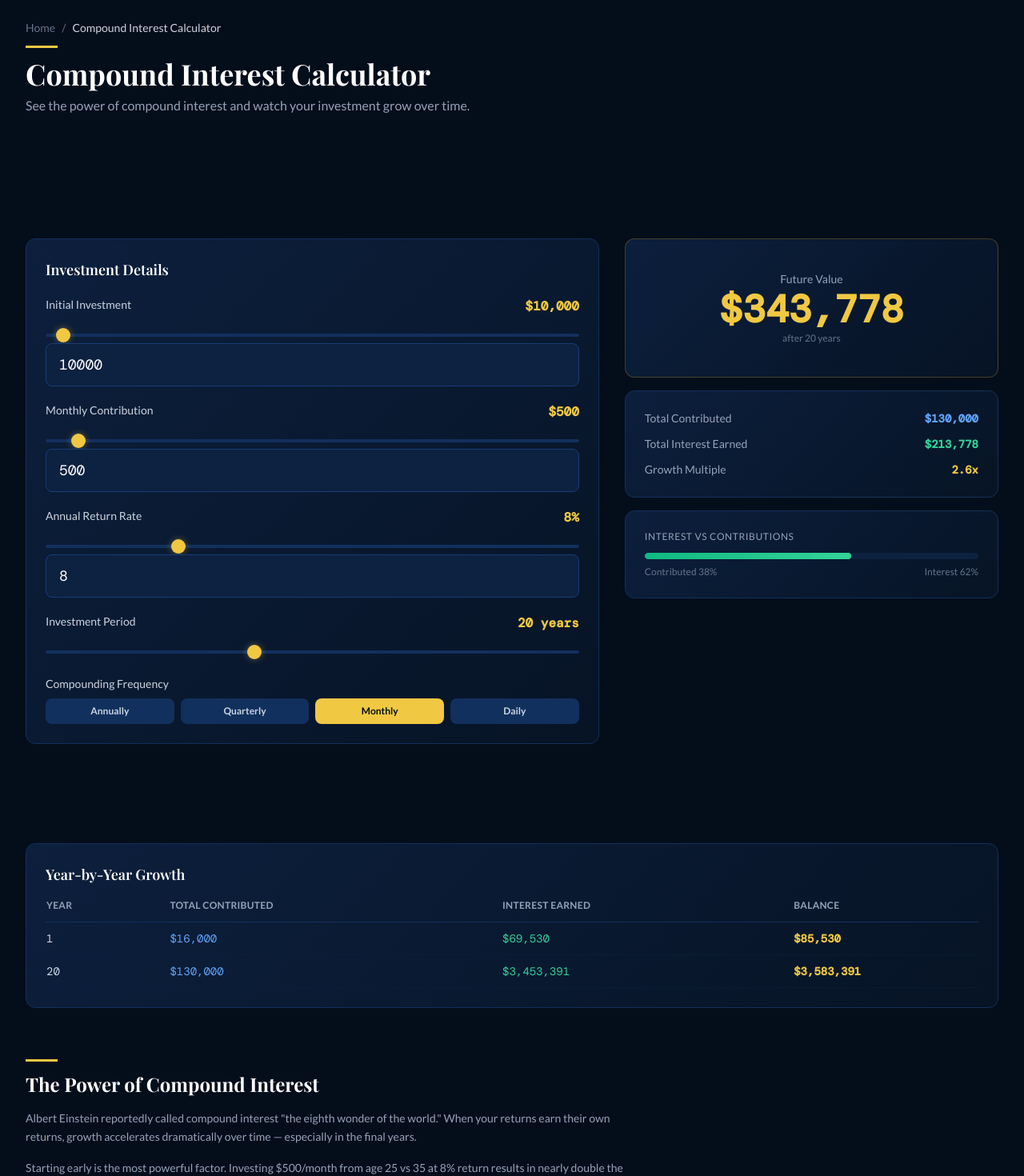
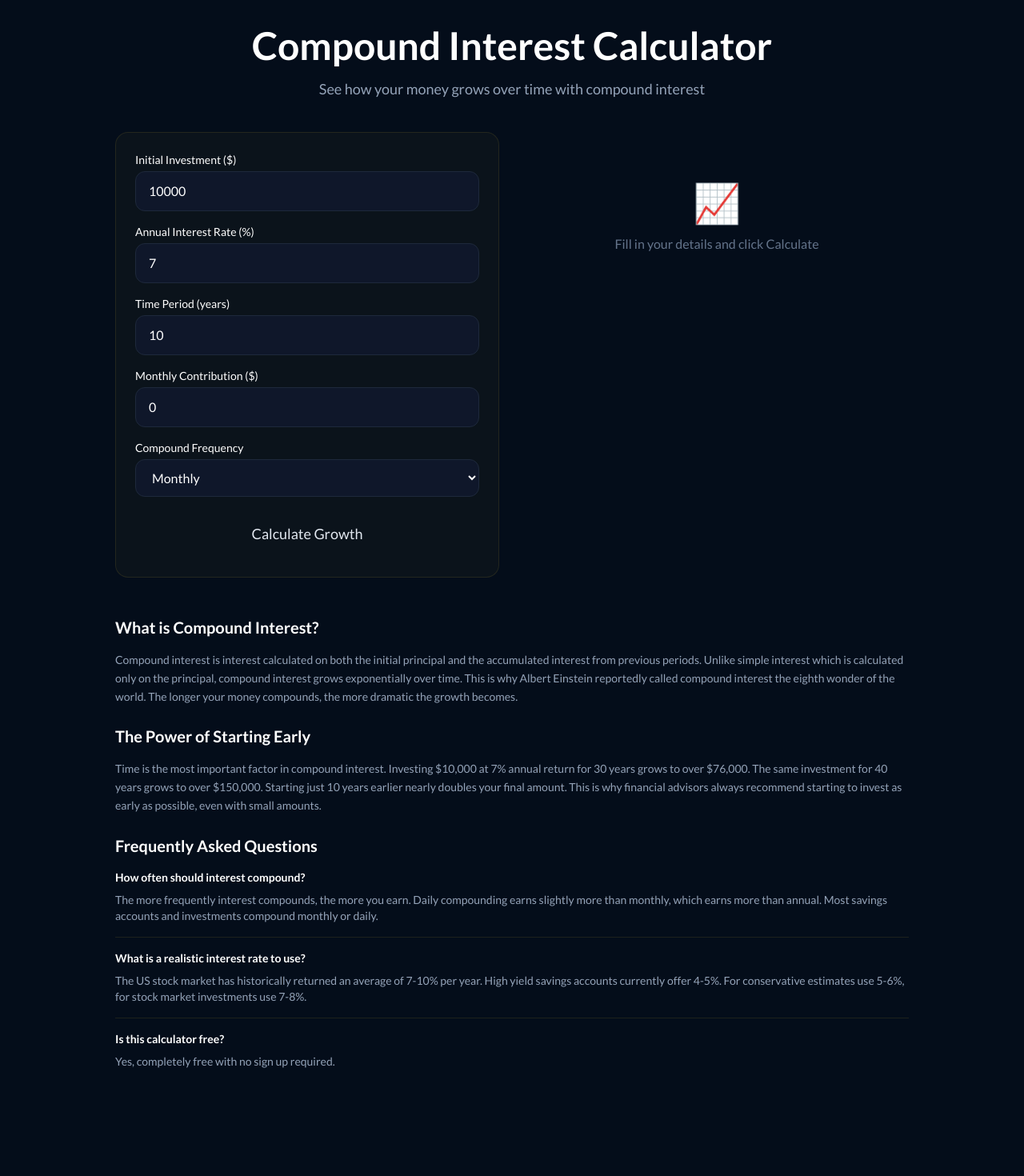
Before and after one commit to mumu15/finance-calc-pro, a Next.js app: page /compound-interest in a window 1280 px wide. Shown: the part 80-1550 px from the top of the page at 80% size. Built offline with nearby package versions, Linux system fonts and the light colour scheme; a web font is replaced by a local one.

Commit message:
Add content to compound interest page

```diff
--- a/app/compound-interest/page.js
+++ b/app/compound-interest/page.js
@@ -1,204 +1,126 @@
 'use client'
-import { useState, useMemo } from 'react'
+import { useState } from 'react'
 import Header from '../../components/Header'
 import Footer from '../../components/Footer'
-import { AdLeaderboard, AdRectangle, AdInArticle } from '../../components/AdUnit'
 
 export default function CompoundInterest() {
-  const [principal, setPrincipal] = useState(10000)
-  const [monthlyContrib, setMonthlyContrib] = useState(500)
-  const [rate, setRate] = useState(8)
-  const [years, setYears] = useState(20)
-  const [compFreq, setCompFreq] = useState(12)
+  const [form, setForm] = useState({ principal: 10000, rate: 7, years: 10, compound: 12, monthly: 0 })
+  const [result, setResult] = useState(null)
 
-  const results = useMemo(() => {
-    const n = compFreq
-    const r = rate / 100
-    const t = years
+  const update = (k, v) => setForm(f => ({ ...f, [k]: v }))
 
-    // Future value with regular contributions (compounding)
-    const fvPrincipal = principal * Math.pow(1 + r / n, n * t)
-    const fvContribs = monthlyContrib > 0
-      ? monthlyContrib * ((Math.pow(1 + r / n, n * t) - 1) / (r / n))
-      : 0
-    const totalValue = fvPrincipal + fvContribs
-    const totalContributed = principal + monthlyContrib * 12 * t
-    const totalInterest = totalValue - totalContributed
+  const calculate = () => {
+    const n = form.compound
+    const r = form.rate / 100
+    const t = form.years
+    const p = form.principal
+    const m = form.monthly
 
-    // Year by year
-    const yearData = []
-    let balance = principal
-    for (let y = 1; y <= t; y++) {
-      const prevBalance = balance
-      balance = balance * Math.pow(1 + r / n, n)
-      const yearContrib = monthlyContrib * 12
-      balance += yearContrib * ((Math.pow(1 + r / n, n) - 1) / (r / n))
-      yearData.push({ year: y, balance, contributed: principal + monthlyContrib * 12 * y, interest: balance - (principal + monthlyContrib * 12 * y) })
+    let amount = p * Math.pow(1 + r / n, n * t)
+    if (m > 0) {
+      amount += m * ((Math.pow(1 + r / n, n * t) - 1) / (r / n))
+    }
+    const totalContributions = p + (m * 12 * t)
+    const totalInterest = amount - totalContributions
+    setResult({ amount: amount.toFixed(2), totalContributions: totalContributions.toFixed(2), totalInterest: totalInterest.toFixed(2) })
   }
 
-    return { totalValue, totalContributed, totalInterest, yearData }
-  }, [principal, monthlyContrib, rate, years, compFreq])
-
-  const fmt = (n) => new Intl.NumberFormat('en-US', { style: 'currency', currency: 'USD', maximumFractionDigits: 0 }).format(n)
-  const fmtDec = (n) => new Intl.NumberFormat('en-US', { style: 'currency', currency: 'USD', maximumFractionDigits: 2 }).format(n)
-
-  const freqOptions = [
-    { value: 1, label: 'Annually' },
-    { value: 4, label: 'Quarterly' },
-    { value: 12, label: 'Monthly' },
-    { value: 365, label: 'Daily' },
-  ]
+  const fmt = (n) => Number(n).toLocaleString('en-US', { style: 'currency', currency: 'USD', maximumFractionDigits: 0 })
 
   return (
     <>
       <Header />
-      <main className="max-w-7xl mx-auto px-4 sm:px-6 lg:px-8 py-10">
-        <div className="mb-8">
-          <div className="flex items-center gap-2 text-slate-500 text-sm mb-3">
-            <a href="/" className="hover:text-gold-400">Home</a><span>/</span>
-            <span className="text-slate-300">Compound Interest Calculator</span>
-          </div>
-          <h1 className="font-display text-4xl font-bold text-white mb-2 gold-accent">Compound Interest Calculator</h1>
-          <p className="text-slate-400 max-w-2xl">See the power of compound interest and watch your investment grow over time.</p>
+      <main className="max-w-5xl mx-auto px-4 py-12">
+        <div className="text-center mb-10">
+          <h1 className="text-4xl md:text-5xl font-bold text-white mb-4">Compound Interest Calculator</h1>
+          <p className="text-slate-400 text-lg">See how your money grows over time with compound interest</p>
         </div>
 
-        <AdLeaderboard />
-
-        <div className="grid grid-cols-1 lg:grid-cols-5 gap-8 mt-8">
-          <div className="lg:col-span-3 space-y-6">
-            <div className="result-card">
-              <h2 className="font-display text-lg font-semibold text-white mb-5">Investment Details</h2>
-              <div className="space-y-5">
+        <div className="grid grid-cols-1 lg:grid-cols-2 gap-8">
+          <div className="space-y-4" style={{background:'rgba(240,200,66,0.03)', border:'1px solid rgba(240,200,66,0.1)', borderRadius:'16px', padding:'24px'}}>
+            {[
+              { label: 'Initial Investment ($)', key: 'principal' },
+              { label: 'Annual Interest Rate (%)', key: 'rate' },
+              { label: 'Time Period (years)', key: 'years' },
+              { label: 'Monthly Contribution ($)', key: 'monthly' },
+            ].map(field => (
+              <div key={field.key}>
+                <label className="text-white text-sm font-medium block mb-1">{field.label}</label>
+                <input type="number" value={form[field.key]} onChange={e => update(field.key, parseFloat(e.target.value))}
+                  className="w-full px-4 py-3 rounded-xl text-white outline-none"
+                  style={{background:'#0f172a', border:'1px solid #1e293b'}} />
+              </div>
+            ))}
             <div>
-                  <div className="flex justify-between mb-2">
-                    <label className="text-slate-300 text-sm">Initial Investment</label>
-                    <span className="text-gold-400 font-mono font-bold">{fmt(principal)}</span>
+              <label className="text-white text-sm font-medium block mb-1">Compound Frequency</label>
+              <select value={form.compound} onChange={e => update('compound', parseInt(e.target.value))}
+                className="w-full px-4 py-3 rounded-xl text-white outline-none"
+                style={{background:'#0f172a', border:'1px solid #1e293b'}}>
+                <option value={1}>Annually</option>
+                <option value={4}>Quarterly</option>
+                <option value={12}>Monthly</option>
+                <option value={365}>Daily</option>
+              </select>
             </div>
-                  <input type="range" min="0" max="500000" step="500" value={principal}
-                    onChange={e => setPrincipal(+e.target.value)} className="w-full mb-2" />
-                  <input type="number" value={principal} onChange={e => setPrincipal(+e.target.value)} className="calc-input" />
+            <button onClick={calculate} className="btn-primary w-full py-4 text-lg mt-4">Calculate Growth</button>
           </div>
 
           <div>
-                  <div className="flex justify-between mb-2">
-                    <label className="text-slate-300 text-sm">Monthly Contribution</label>
-                    <span className="text-gold-400 font-mono font-bold">{fmt(monthlyContrib)}</span>
+            {!result ? (
+              <div className="result-box text-center py-16">
+                <div className="text-5xl mb-4">📈</div>
+                <p className="text-slate-500">Fill in your details and click Calculate</p>
               </div>
-                  <input type="range" min="0" max="10000" step="50" value={monthlyContrib}
-                    onChange={e => setMonthlyContrib(+e.target.value)} className="w-full mb-2" />
-                  <input type="number" value={monthlyContrib} onChange={e => setMonthlyContrib(+e.target.value)} className="calc-input" />
+            ) : (
+              <div className="space-y-4">
+                <div className="result-box text-center">
+                  <p className="text-slate-400 text-sm mb-2">Final Amount</p>
+                  <div className="text-5xl font-bold mb-2" style={{color:'#f0c842'}}>{fmt(result.amount)}</div>
+                  <p className="text-slate-500 text-sm">after {form.years} years</p>
+                </div>
+                <div className="grid grid-cols-2 gap-3">
+                  {[
+                    { label: 'Total Invested', value: fmt(result.totalContributions) },
+                    { label: 'Interest Earned', value: fmt(result.totalInterest) },
+                  ].map((s, i) => (
+                    <div key={i} className="stat-card">
+                      <div className="text-xl font-bold text-white">{s.value}</div>
+                      <div className="text-slate-500 text-xs mt-1">{s.label}</div>
+                    </div>
+                  ))}
+                </div>
+              </div>
+            )}
+          </div>
         </div>
 
-                <div>
-                  <div className="flex justify-between mb-2">
-                    <label className="text-slate-300 text-sm">Annual Return Rate</label>
-                    <span className="text-gold-400 font-mono font-bold">{rate}%</span>
+        <div className="space-y-6 mt-12">
+          <div className="result-box">
+            <h2 className="text-xl font-bold text-white mb-4">What is Compound Interest?</h2>
+            <p className="text-slate-400 text-sm leading-relaxed">Compound interest is interest calculated on both the initial principal and the accumulated interest from previous periods. Unlike simple interest which is calculated only on the principal, compound interest grows exponentially over time. This is why Albert Einstein reportedly called compound interest the eighth wonder of the world. The longer your money compounds, the more dramatic the growth becomes.</p>
           </div>
-                  <input type="range" min="1" max="30" step="0.5" value={rate}
-                    onChange={e => setRate(+e.target.value)} className="w-full mb-2" />
-                  <input type="number" step="0.5" value={rate} onChange={e => setRate(+e.target.value)} className="calc-input" />
+          <div className="result-box">
+            <h2 className="text-xl font-bold text-white mb-4">The Power of Starting Early</h2>
+            <p className="text-slate-400 text-sm leading-relaxed">Time is the most important factor in compound interest. Investing $10,000 at 7% annual return for 30 years grows to over $76,000. The same investment for 40 years grows to over $150,000. Starting just 10 years earlier nearly doubles your final amount. This is why financial advisors always recommend starting to invest as early as possible, even with small amounts.</p>
           </div>
-
-                <div>
-                  <div className="flex justify-between mb-2">
-                    <label className="text-slate-300 text-sm">Investment Period</label>
-                    <span className="text-gold-400 font-mono font-bold">{years} years</span>
+          <div className="result-box">
+            <h2 className="text-xl font-bold text-white mb-4">Frequently Asked Questions</h2>
+            <div className="space-y-4 text-sm">
+              <div className="border-b pb-4" style={{borderColor:"rgba(240,200,66,0.1)"}}>
+                <h3 className="text-white font-semibold mb-2">How often should interest compound?</h3>
+                <p className="text-slate-400">The more frequently interest compounds, the more you earn. Daily compounding earns slightly more than monthly, which earns more than annual. Most savings accounts and investments compound monthly or daily.</p>
               </div>
-                  <input type="range" min="1" max="50" step="1" value={years}
-                    onChange={e => setYears(+e.target.value)} className="w-full mb-2" />
+              <div className="border-b pb-4" style={{borderColor:"rgba(240,200,66,0.1)"}}>
+                <h3 className="text-white font-semibold mb-2">What is a realistic interest rate to use?</h3>
+                <p className="text-slate-400">The US stock market has historically returned an average of 7-10% per year. High yield savings accounts currently offer 4-5%. For conservative estimates use 5-6%, for stock market investments use 7-8%.</p>
               </div>
-
-                <div>
-                  <label className="text-slate-300 text-sm block mb-2">Compounding Frequency</label>
-                  <div className="grid grid-cols-4 gap-2">
-                    {freqOptions.map(f => (
-                      <button key={f.value} onClick={() => setCompFreq(f.value)}
-                        className={`py-2 rounded-lg text-xs font-bold transition-all ${
-                          compFreq === f.value ? 'bg-gold-400 text-navy-950' : 'bg-navy-700 text-slate-300 hover:bg-navy-600'
-                        }`}>{f.label}</button>
-                    ))}
+              <div className="pb-4">
+                <h3 className="text-white font-semibold mb-2">Is this calculator free?</h3>
+                <p className="text-slate-400">Yes, completely free with no sign up required.</p>
               </div>
             </div>
           </div>
         </div>
-
-            <AdInArticle />
-          </div>
-
-          <div className="lg:col-span-2 space-y-4">
-            <div className="result-card" style={{ borderColor: 'rgba(212,160,23,0.3)', borderWidth: 1 }}>
-              <div className="text-center py-4">
-                <div className="text-slate-400 text-sm mb-1">Future Value</div>
-                <div className="font-mono text-5xl font-bold text-gold-400">{fmt(results.totalValue)}</div>
-                <div className="text-slate-500 text-xs mt-1">after {years} years</div>
-              </div>
-            </div>
-
-            <div className="result-card">
-              <div className="space-y-3">
-                {[
-                  { label: 'Total Contributed', value: fmt(results.totalContributed), color: 'text-blue-400' },
-                  { label: 'Total Interest Earned', value: fmt(results.totalInterest), color: 'text-emerald-400' },
-                  { label: 'Growth Multiple', value: `${(results.totalValue / Math.max(results.totalContributed, 1)).toFixed(1)}x`, color: 'text-gold-400' },
-                ].map(item => (
-                  <div key={item.label} className="flex justify-between">
-                    <span className="text-slate-400 text-sm">{item.label}</span>
-                    <span className={`font-mono font-bold text-sm ${item.color}`}>{item.value}</span>
-                  </div>
-                ))}
-              </div>
-            </div>
-
-            <div className="result-card">
-              <h3 className="text-slate-400 text-xs uppercase tracking-wider mb-3">Interest vs Contributions</h3>
-              <div className="progress-bar mb-2">
-                <div className="progress-fill" style={{ width: `${Math.min(100, (results.totalInterest / results.totalValue * 100)).toFixed(0)}%`, background: 'linear-gradient(90deg, #10b981, #34d399)' }} />
-              </div>
-              <div className="flex justify-between text-xs text-slate-500">
-                <span>Contributed {(results.totalContributed / results.totalValue * 100).toFixed(0)}%</span>
-                <span>Interest {(results.totalInterest / results.totalValue * 100).toFixed(0)}%</span>
-              </div>
-            </div>
-
-            <AdRectangle />
-          </div>
-        </div>
-
-        {/* Year by Year Table */}
-        <div className="mt-10">
-          <div className="result-card overflow-x-auto">
-            <h3 className="font-display text-lg font-semibold text-white mb-4">Year-by-Year Growth</h3>
-            <table className="w-full text-sm">
-              <thead>
-                <tr className="border-b border-navy-700">
-                  {['Year', 'Total Contributed', 'Interest Earned', 'Balance'].map(h => (
-                    <th key={h} className="text-left text-slate-400 text-xs uppercase tracking-wide pb-3 pr-6">{h}</th>
-                  ))}
-                </tr>
-              </thead>
-              <tbody>
-                {results.yearData.filter((_, i) => i % (years > 20 ? 5 : 1) === 4 || i === 0 || i === results.yearData.length - 1).map(row => (
-                  <tr key={row.year} className="border-b border-navy-800/50 hover:bg-navy-800/30">
-                    <td className="py-2.5 pr-6 font-mono text-slate-300">{row.year}</td>
-                    <td className="py-2.5 pr-6 font-mono text-blue-400">{fmt(row.contributed)}</td>
-                    <td className="py-2.5 pr-6 font-mono text-emerald-400">{fmt(row.interest)}</td>
-                    <td className="py-2.5 font-mono text-gold-400 font-bold">{fmt(row.balance)}</td>
-                  </tr>
-                ))}
-              </tbody>
-            </table>
-          </div>
-        </div>
-
-        <section className="mt-16 max-w-3xl">
-          <h2 className="font-display text-2xl font-bold text-white mb-4 gold-accent">The Power of Compound Interest</h2>
-          <div className="text-slate-400 space-y-4 text-sm leading-relaxed">
-            <p>Albert Einstein reportedly called compound interest "the eighth wonder of the world." When your returns earn their own returns, growth accelerates dramatically over time — especially in the final years.</p>
-            <p>Starting early is the most powerful factor. Investing $500/month from age 25 vs 35 at 8% return results in nearly double the retirement balance at 65 — just 10 extra years of compounding makes an enormous difference.</p>
-          </div>
-        </section>
-
-        <AdLeaderboard />
       </main>
       <Footer />
     </>
```
Lines whose indentation alone changed are shown as unchanged.
